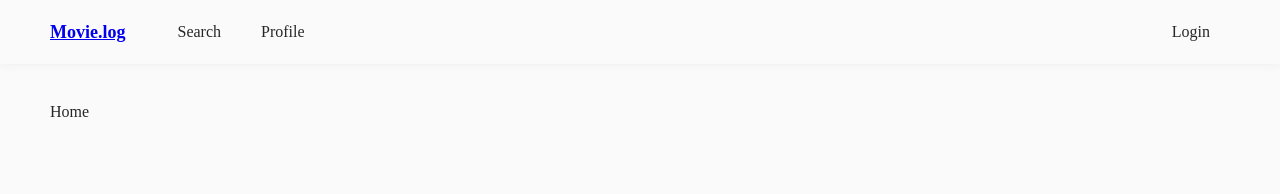
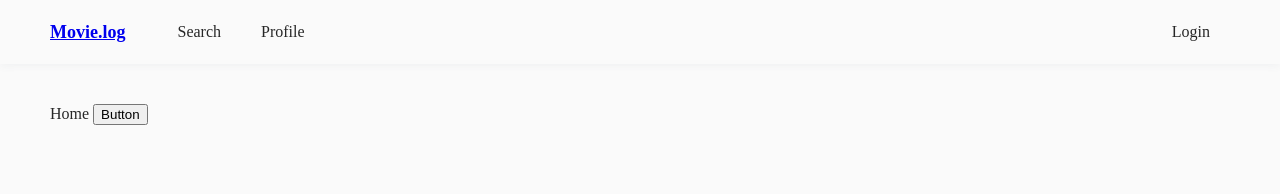
Before and after one commit to flynnpark/movielog-web, a React (Create React App) app: page / in a window 1280 px wide. Shown: the top 194 px of the page. Built offline with nearby package versions, Linux system fonts and the light colour scheme.

Commit message:
공용 Button 컴포넌트 생성 중

```diff
--- /dev/null
+++ b/src/components/base/button.tsx
@@ -0,0 +1,44 @@
+import React, { useState } from 'react';
+import { tuple } from 'utils/type';
+
+const ButtonTypes = tuple(
+  'default',
+  'primary',
+  'ghost',
+  'dashed',
+  'link',
+  'text'
+);
+export type ButtonType = typeof ButtonTypes[number];
+const ButtonShapes = tuple('circle', 'circle-outline', 'round');
+type ButtonShape = typeof ButtonShapes[number];
+const ButtonHTMLTypes = tuple('submit', 'button', 'reset');
+export type ButtonHTMLType = typeof ButtonHTMLTypes[number];
+
+interface BaseButtonProps {
+  loading?: boolean;
+  type?: ButtonType;
+  shape?: ButtonShape;
+  htmlType?: ButtonHTMLType;
+}
+
+export type ButtonProps = Partial<BaseButtonProps>;
+
+const Button: React.FC<ButtonProps> = (props: ButtonProps) => {
+  const { loading, type, shape, htmlType, ...rest } = props;
+
+  const [innerLoading, setLoading] = useState<boolean>(!!loading);
+
+  return (
+    <button type={htmlType} {...rest}>
+      Button
+    </button>
+  );
+};
+
+Button.defaultProps = {
+  loading: false,
+  htmlType: 'button' as ButtonProps['htmlType'],
+};
+
+export default Button;
--- a/src/routes/Home.tsx
+++ b/src/routes/Home.tsx
@@ -1,7 +1,12 @@
 import React from 'react';
+import Button from 'components/base/button';
 
 const Home: React.FC = () => {
-  return <div>Home</div>;
+  return (
+    <div>
+      Home <Button>Button</Button>
+    </div>
+  );
 };
 
 export default Home;
--- /dev/null
+++ b/src/utils/type.ts
@@ -0,0 +1,3 @@
+export type Omit<T, K extends keyof T> = Pick<T, Exclude<keyof T, K>>;
+
+export const tuple = <T extends string[]>(...args: T): T => args;
```
